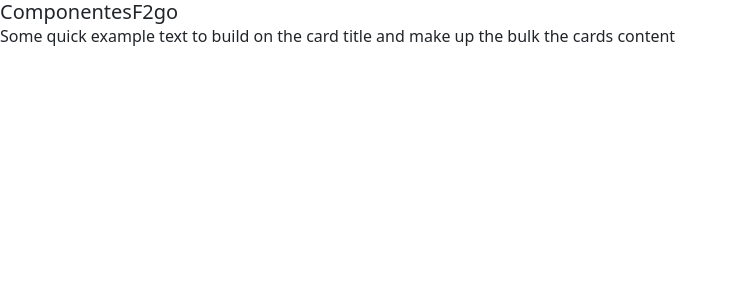
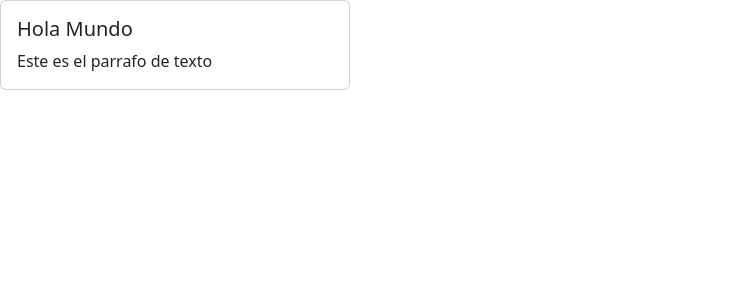
Before and after one commit to Isaac-Torres-dev/React-App, a React (Vite) app: page / in a window 1280 px wide. Shown: the top 300 px of the page, without its empty margins (0-738 px from the left). Built offline with nearby package versions, Linux system fonts and the light colour scheme.

Commit message:
1 hora del curso

```diff
--- a/src/App.tsx
+++ b/src/App.tsx
@@ -1,10 +1,13 @@
 // import Titulo from './components/Titulo'
 // import Card from "./components/Card";
-import { CardBody } from "./components/Card";
+import Card, { CardBody } from "./components/Card";
 
 function App() {
-
-  return <CardBody title={"ComponentesF2go"} text={"Some quick example text to build on the card title and make up the bulk the cards content"}/>
+  return (
+    <Card>
+      <CardBody title="Hola Mundo" text="Este es el parrafo de texto" />
+    </Card>
+  );
 }
 
 export default App;
--- a/src/components/Card.tsx
+++ b/src/components/Card.tsx
@@ -1,37 +1,37 @@
+import { ReactNode } from "react";
+
 interface Props {
-  body: string;
+  children: ReactNode;
 }
 
-function Card({ body }: Props) {
+function Card({ children }: Props) { //En este componente estamos aplicando una intefaz a la propiedades que se pasaran como parametros
   return (
     <div
       className="card"
       style={{
-        width: '350px',
+        width: "350px",
       }}
     >
       <div className="card-body">
         {/* <CardBody /> */}
-        {body}
+        {children}
       </div>
     </div>
   );
 }
 interface CardBodyProps {
-    title: string
-    text: string
+  title: string;
+  text?: string;
 }
 
 export function CardBody(props: CardBodyProps) {
-    const { title, text } = props
-    return (
-        <>
-        <h5 className="card-title">{title}</h5>
-        <p className="card-text">
-            {text}
-        </p>
-        </>
-    );
+  const { title, text } = props;
+  return (
+    <>
+      <h5 className="card-title">{title}</h5>
+      <p className="card-text">{text}</p>
+    </>
+  );
 }
 
 export default Card;
```
